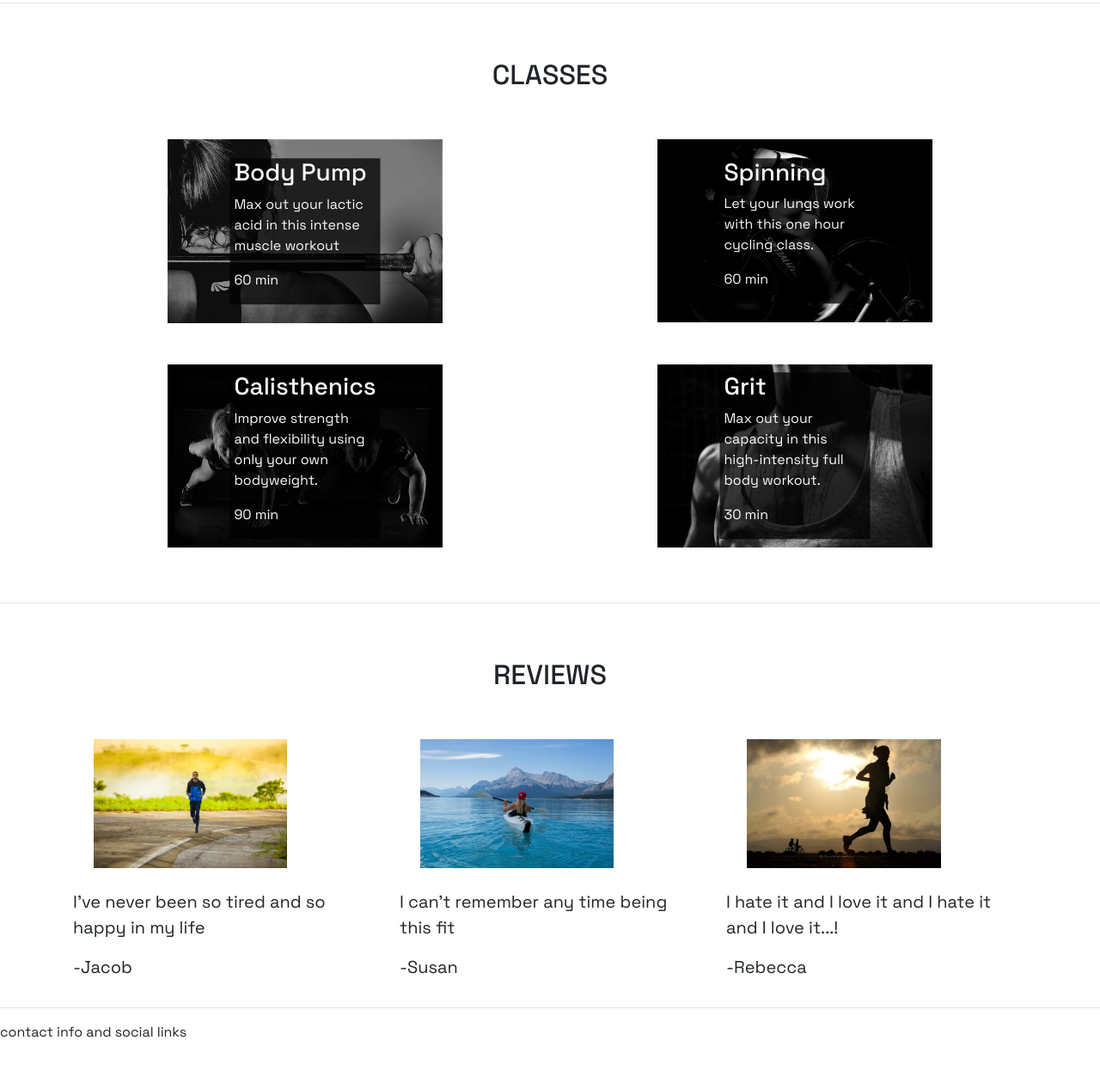
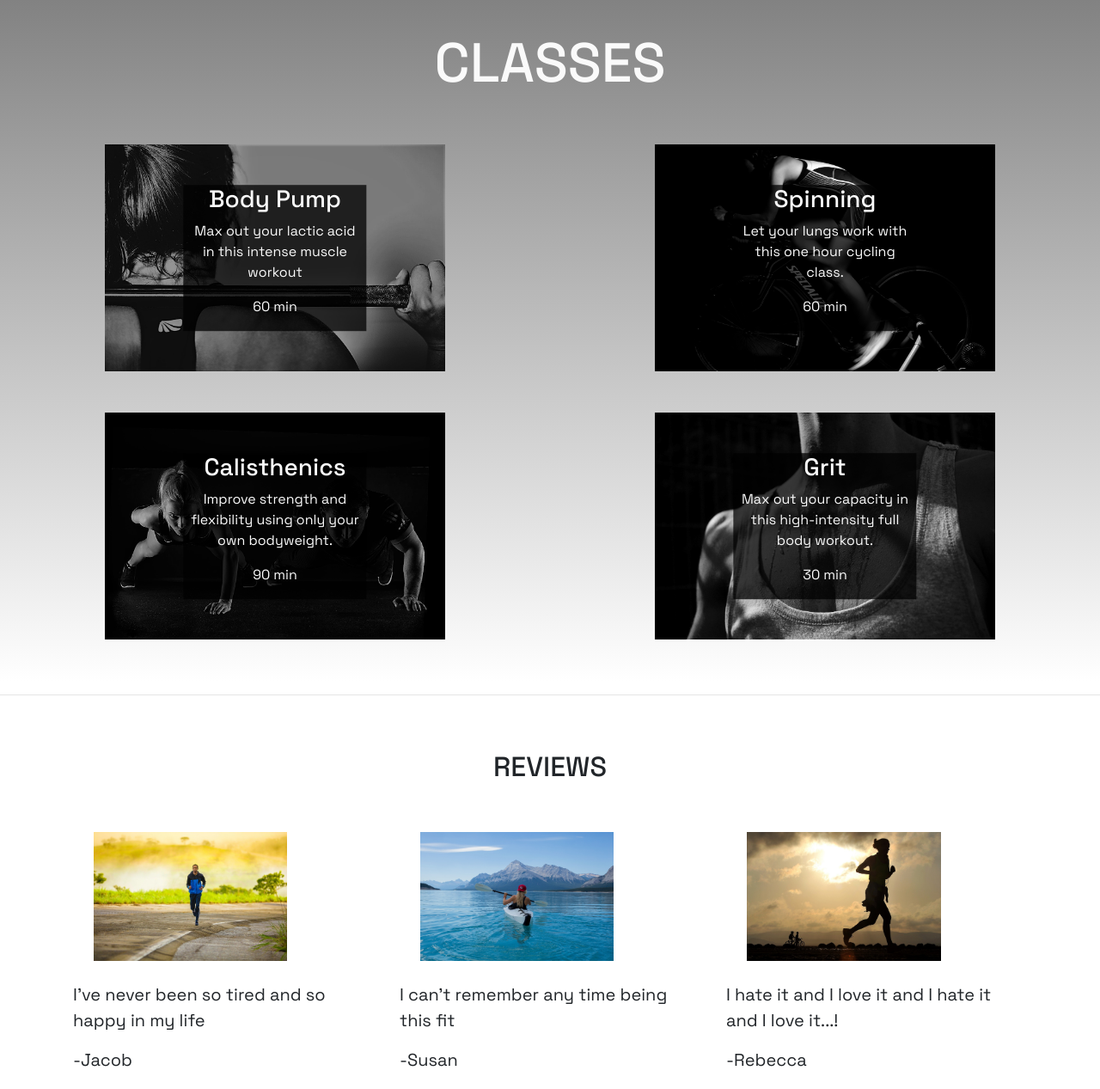
Before and after one commit to Blajde/MilestoneProject1, a plain HTML site: page index.html in a window 1280 px wide. Shown: the part 917-2184 px from the top of the page at 86% size. Before the commit the page ends 2130 px from the top, so only its background shows below. Drawn offline with nearby package versions, Linux system fonts and the light colour scheme.

Commit message:
Added zoom-effect on classes items. Adjusted sizes

```diff
--- a/assets/css/style.css
+++ b/assets/css/style.css
@@ -51,7 +51,13 @@ body {
 
 /*-------------------------------Classes*/
 .classes-container {
+    background-color: grey;
+    background-image: linear-gradient(gray,white);
+}
 
+.classes-container h2 {
+    font-size: 4em;
+    color:#fafafa;
 }
 
 .container .body-pump {
@@ -60,6 +66,7 @@ body {
 
 .text-block {
     color: #fafafa;
+    text-align: center;
     background-color: rgba(0, 0, 0, 0.75);
     padding-left:5px;
     padding-right: 5px;
@@ -69,46 +76,38 @@ body {
     transform: translate(-50%, -50%);
 }
 
-
 .container .spinning {
     position: relative;
 }
 
-.text-block {
-    color: #fafafa;
-    position: absolute;
-    top: 50%;
-    left: 50%;
-    transform: translate(-50%, -50%);
-}
-
-
 .container .calisthenics {
     position: relative;
-}
-
-.text-block {
-    color: #fafafa;
-    position: absolute;
-    top: 50%;
-    left: 50%;
-    transform: translate(-50%, -50%);
 }
 
 .container .grit {
     position: relative;
 }
 
-.text-block {
-    color: #fafafa;
-    position: absolute;
-    top: 50%;
-    left: 50%;
-    transform: translate(-50%, -50%);
+
+
+.zoom {
+    padding: 0;
+    transition: transform .2s;
+    margin: 0 auto;
+}
+
+.zoom:hover {
+  -ms-transform: scale(1.2);
+  -webkit-transform: scale(1.2);
+  transform: scale(1.2);
 }
 
 /*-------------------------------Reviews*/
 .reviews-container{
+
+}
+
+.img-runner {
 
 }
 
--- a/index.html
+++ b/index.html
@@ -53,18 +53,18 @@
     </div>
     </section>
 
-    <hr>
+
 <!------------------------------------------------------------------Classes-->
     <section class="classes">
-        <div class="container classes-container">
+        <div class="container-fluid classes-container">
             <div class="row">
                 <div class="col-12 text-center my-5">
                     <h2 class="text-uppercase">Classes</h2>
                 </div>
             </div>
                 <div class="row justify-content-around">
-                    <div class="col-lg-4 mb-5">
-                        <div class="container body-pump">
+                    <div class="col-lg-4 mb-5 zoom">
+                        <div class="container body-pump ">
                             <img src="assets/images/crossfit-bar.jpg" alt="Girl weightbar" style="width:100%;">
                             <div class="text-block">
                                 <h3>Body Pump</h3>
@@ -74,8 +74,8 @@
                         </div>
                     </div>
 
-                    <div class="col-lg-4 mb-5">
-                        <div class="container spinning">
+                    <div class="col-lg-4 mb-5 zoom">
+                        <div class="container spinning ">
                             <img src="assets/images/cycling.jpg" alt="Cycling" style="width:100%;">
                             <div class="text-block">
                                 <h3>Spinning</h3>
@@ -87,8 +87,8 @@
                 </div>
 
                 <div class="row justify-content-around">
-                    <div class="col-lg-4 mb-5">
-                        <div class="container calisthenics">
+                    <div class="col-lg-4 mb-5 zoom">
+                        <div class="container calisthenics ">
                             <img src="assets/images/pushups.jpg" alt="Pushups" style="width:100%;">
                             <div class="text-block">
                                 <h3>Calisthenics</h3>
@@ -98,8 +98,8 @@
                         </div>
                     </div>
 
-                    <div class="col-lg-4 mb-5">
-                        <div class="container grit">
+                    <div class="col-lg-4 mb-5 zoom">
+                        <div class="container grit ">
                             <img src="assets/images/sweat.jpg" alt="Sweat" style="width:100%;">
                             <div class="text-block">
                                 <h3>Grit</h3>
@@ -121,44 +121,30 @@
             <h2 class="text-uppercase">Reviews</h2>
             </div>
         </div>
-        <div class="row">
-            <div class="col-12 col-md-4">
-                <div class="media">
+
+            <div class="row">
+                <div class="col-12 col-md-4">
                     <div class="d-none d-lg-block">
                         <img src="assets/images/man-running.jpg"  class="ml-4 mb-4" height="150" alt="Man running">
                     </div>
-                </div>
-            </div>
-            <div class="media col-12 col-md-4">
-                <div class="media">
-                    <div class="d-none d-lg-block">
-                        <img src="assets/images/girl-canoe.jpg"  class="ml-4 mb-4" height="150" alt="Girl in canoe">
-                    </div>
-                </div>
-            </div>
-            <div class="media col-12 col-md-4">
-                <div class="media">
-                    <div class="d-none d-lg-block">
-                        <img src="assets/images/girl-running.jpg" class="ml-4 mb-4" height="150" alt="Woman running">
-                    </div>
-                </div>
-            </div>
-
-        </div>
-            <div class="row">
-                <div class="col-12 col-md-4">
                     <blockquote class="blockquote">
                         <p>I've never been so tired and so happy in my life</p>
                         <p>-Jacob</p>
                     </blockquote>
                 </div>
                 <div class="col-12 col-md-4">
+                    <div class="d-none d-lg-block">
+                        <img src="assets/images/girl-canoe.jpg"  class=" ml-4 mb-4" height="150" alt="Girl in canoe">
+                    </div>
                     <blockquote class="blockquote">
                         <p>I can't remember any time being this fit</p>
                         <p>-Susan</p>
                     </blockquote>
                 </div>
                 <div class="col-12 col-md-4">
+                    <div class="d-none d-lg-block">
+                        <img src="assets/images/girl-running.jpg" class="ml-4 mb-4" height="150" alt="Woman running">
+                    </div>
                     <blockquote class="blockquote">
                         <p>I hate it and I love it and I hate it and I love it...!</p>
                         <p>-Rebecca</p>
```
